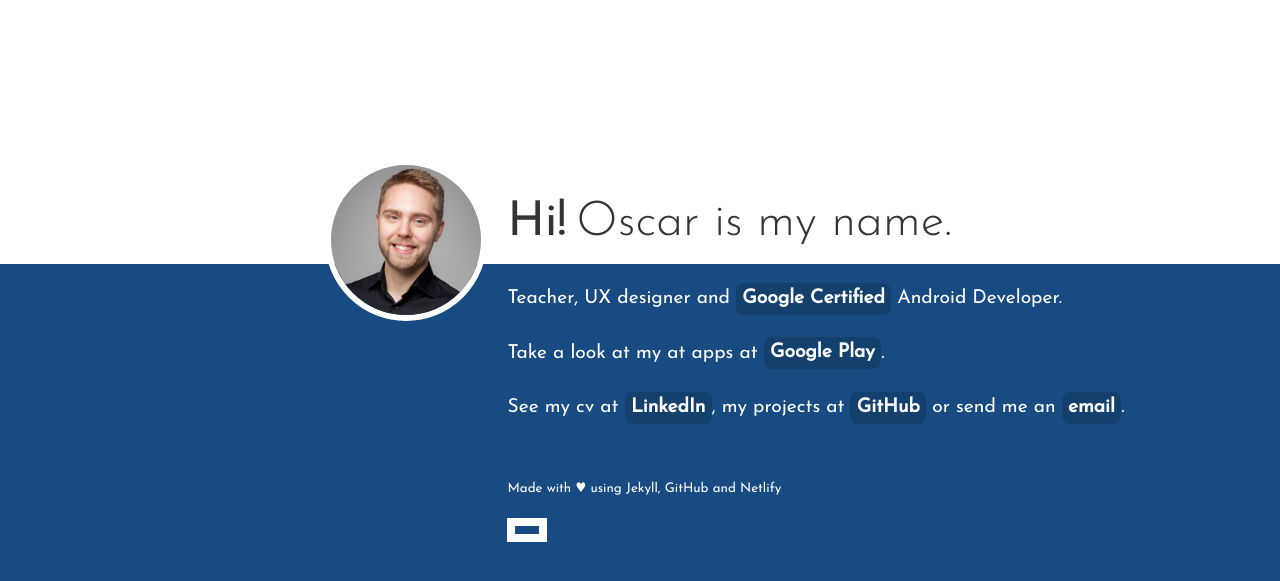
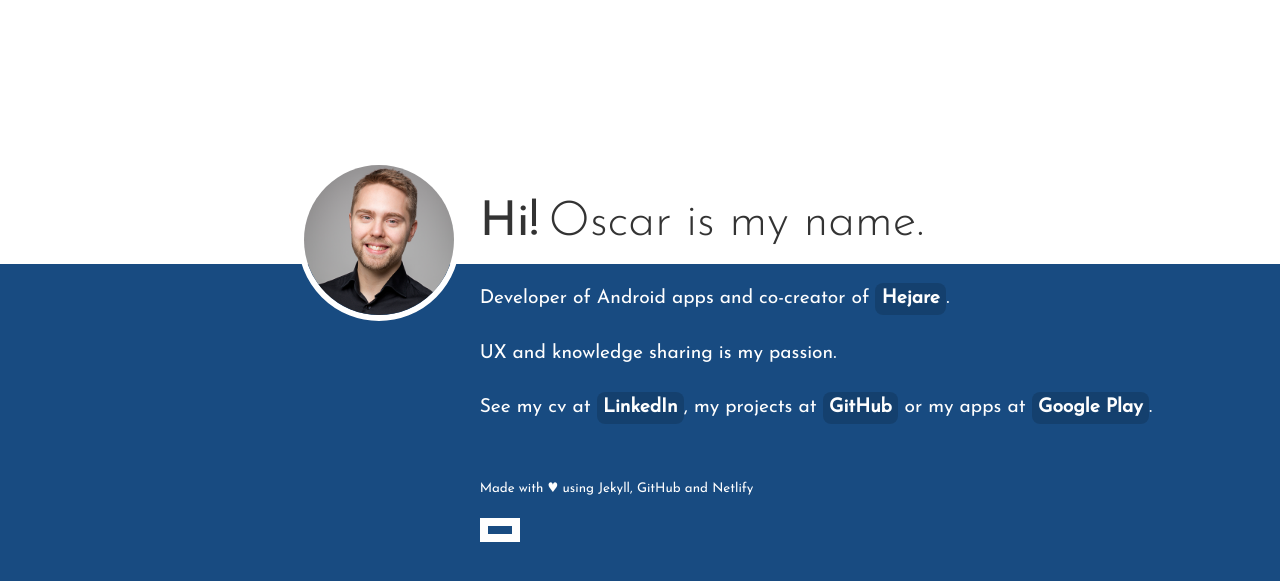
Before and after one commit to oscarb/oscarb.github.io, a Jekyll site: the page built from index.md, in a window 1280 px wide. Shown: the top 581 px of the page. Built offline with Jekyll 4.4.1, drawn with Linux system fonts in a browser that asks for light colours; our own code applies the rules of GitHub Pages for plain Markdown files.

Commit message:
Remove expired Google certificate (#36)
* Remove expired Google certificate

* Update index.md

```diff
--- a/index.md
+++ b/index.md
@@ -9,10 +9,10 @@
 ![me](/images/me.png)
 </div>
 
-Teacher, UX designer and [Google Certified](https://www.credential.net/q2ct5c7s) Android Developer.
+Developer of Android apps and co-creator of [Hejare](https://hejare.se).
 
-Take a look at my at apps at [Google Play](https://play.google.com/store/apps/developer?id=oscarb).
+UX and knowledge sharing is my passion.
 
-See my cv at [LinkedIn](http://se.linkedin.com/in/oscarbjorkman/), my projects at [GitHub](https://github.com/oscarb) or send me an [email](mailto:hi@oscarb.se).
+See my cv at [LinkedIn](http://se.linkedin.com/in/oscarbjorkman/), my projects at [GitHub](https://github.com/oscarb) or my apps at [Google Play](https://play.google.com/store/apps/developer?id=oscarb).
 
 *[cv]: Curriculum vitae
```
